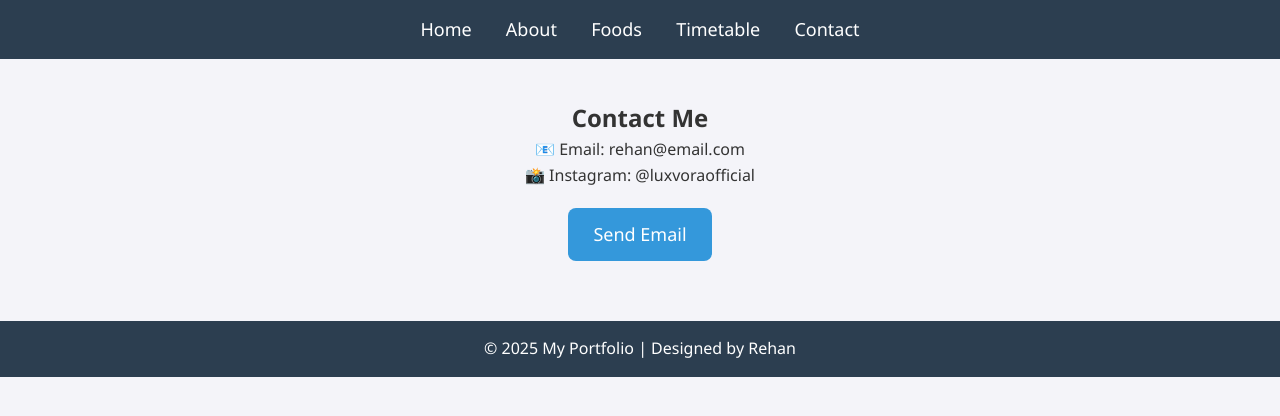
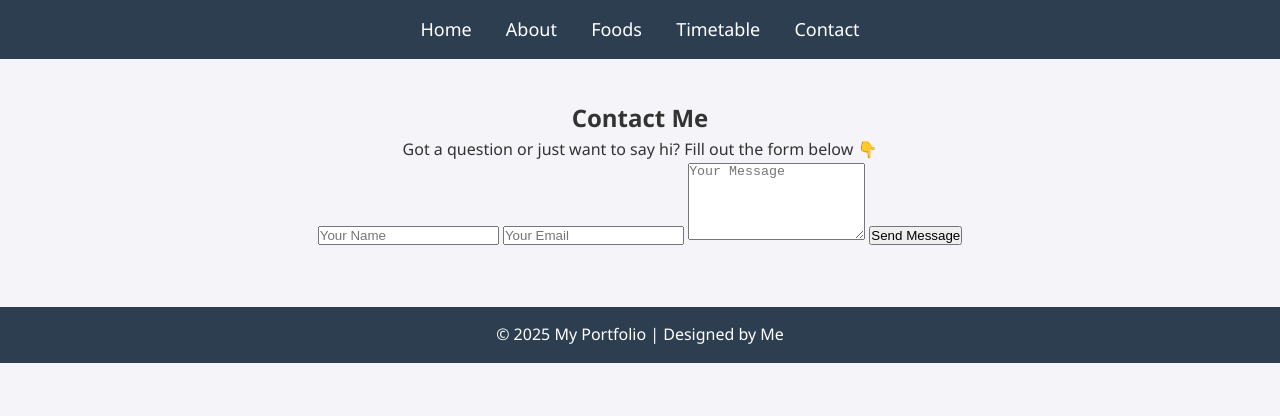
Before and after one commit to rehansheikh000004-lab/mywebsite2, a plain HTML site: page contact.html in a window 1280 px wide. Drawn offline with Linux system fonts and the light colour scheme.

Commit message:
Update contact.html

```diff
--- a/contact.html
+++ b/contact.html
@@ -15,13 +15,18 @@
 
   <section style="padding:40px; text-align:center;">
     <h1>Contact Me</h1>
-    <p>📧 Email: rehan@email.com</p>
-    <p>📸 Instagram: @luxvoraofficial</p>
-    <a href="mailto:example@email.com" class="btn">Send Email</a>
+    <p>Got a question or just want to say hi? Fill out the form below 👇</p>
+
+    <form class="contact-form">
+      <input type="text" placeholder="Your Name" required>
+      <input type="email" placeholder="Your Email" required>
+      <textarea placeholder="Your Message" rows="5" required></textarea>
+      <button type="submit">Send Message</button>
+    </form>
   </section>
 
   <footer>
-    <p>© 2025 My Portfolio | Designed by Rehan</p>
+    <p>© 2025 My Portfolio | Designed by Me</p>
   </footer>
 </body>
 </html>
```
